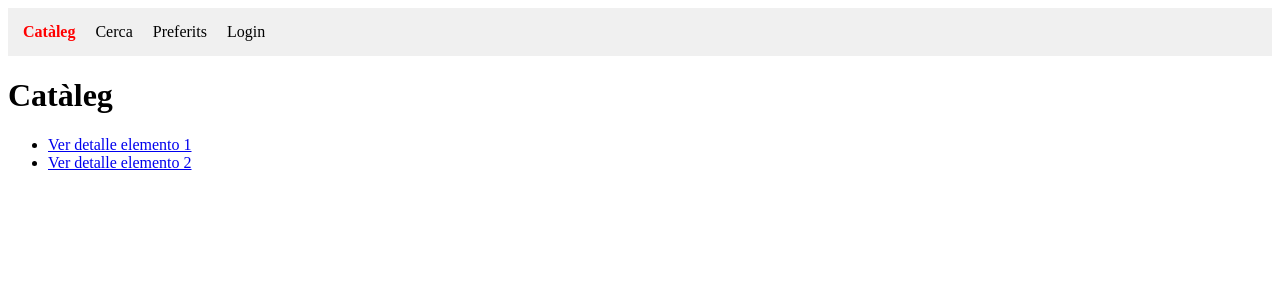
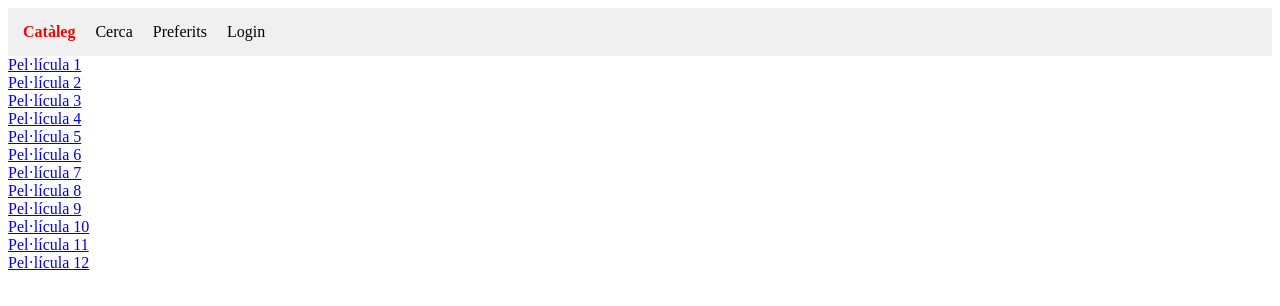
Before and after one commit to erikmayoral/IOC, an Angular app: page /cataleg in a window 1280 px wide. Shown: the top 306 px of the page. Built offline with nearby package versions, Linux system fonts and the light colour scheme.

Commit message:
documentacion virtualizaión

```diff
--- a/package.json
+++ b/package.json
@@ -11,6 +11,7 @@
   "private": true,
   "dependencies": {
     "@angular/animations": "^18.2.0",
+    "@angular/cdk": "^21.2.9",
     "@angular/common": "^18.2.0",
     "@angular/compiler": "^18.2.0",
     "@angular/core": "^18.2.0",
--- a/src/app/pages/cataleg/cataleg.component.html
+++ b/src/app/pages/cataleg/cataleg.component.html
@@ -1,11 +1,10 @@
-<h1>Catàleg</h1>
-
-<ul>
-  <li>
-    <a [routerLink]="['/detall', 1]">Ver detalle elemento 1</a>
-  </li>
-
-  <li>
-    <a [routerLink]="['/detall', 2]">Ver detalle elemento 2</a>
-  </li>
-</ul>
+<cdk-virtual-scroll-viewport
+  [itemSize]="60"
+  style="height: 500px;"
+>
+  <div *cdkVirtualFor="let element of elements">
+    <a [routerLink]="['/detall', element.id]">
+      {{ element.nom }}
+    </a>
+  </div>
+</cdk-virtual-scroll-viewport>
--- a/src/app/pages/cataleg/cataleg.component.ts
+++ b/src/app/pages/cataleg/cataleg.component.ts
@@ -1,28 +1,21 @@
-import { Component } from '@angular/core';
+import { Component, ChangeDetectionStrategy } from '@angular/core';
 import { RouterLink } from '@angular/router';
 import { CommonModule } from '@angular/common';
+import { ScrollingModule } from '@angular/cdk/scrolling';
 
 @Component({
   selector: 'app-cataleg',
   standalone: true,
-  imports: [CommonModule, RouterLink],
+  imports: [CommonModule, RouterLink, ScrollingModule],
   templateUrl: './cataleg.component.html',
-  styleUrl: './cataleg.component.scss'
+  styleUrl: './cataleg.component.scss',
+  changeDetection: ChangeDetectionStrategy.OnPush
 })
 export class CatalegComponent {
 
-  elements = [
-    {
-      id: 1,
-      nom: 'Pel·lícula 1'
-    },
-    {
-      id: 2,
-      nom: 'Pel·lícula 2'
-    },
-    {
-      id: 3,
-      nom: 'Pel·lícula 3'
-    }
-  ];
+  // 👉 mínimo 50 elementos (te lo piden)
+  elements = Array.from({ length: 100 }, (_, i) => ({
+    id: i + 1,
+    nom: `Pel·lícula ${i + 1}`
+  }));
 }
--- a/src/app/pages/detall/detall.component.ts
+++ b/src/app/pages/detall/detall.component.ts
@@ -1,4 +1,4 @@
-import { Component, OnInit } from '@angular/core';
+import { Component, OnInit, ChangeDetectionStrategy } from '@angular/core';
 import { ActivatedRoute } from '@angular/router';
 import { CommonModule } from '@angular/common';
 
@@ -7,7 +7,8 @@ import { CommonModule } from '@angular/common';
   standalone: true,
   imports: [CommonModule],
   templateUrl: './detall.component.html',
-  styleUrl: './detall.component.scss'
+  styleUrl: './detall.component.scss',
+  changeDetection: ChangeDetectionStrategy.OnPush
 })
 export class DetallComponent implements OnInit {
 
@@ -25,8 +26,10 @@ export class DetallComponent implements OnInit {
   ngOnInit(): void {
     this.id = this.route.snapshot.paramMap.get('id');
 
-    this.element = this.dadesProva.find(
+    const trobat = this.dadesProva.find(
       item => item.id === Number(this.id)
     );
+
+    this.element = trobat ? { ...trobat } : null;
   }
 }
```
Also changed, not shown: 2 other files (tests, documents, lock files or other folders).
